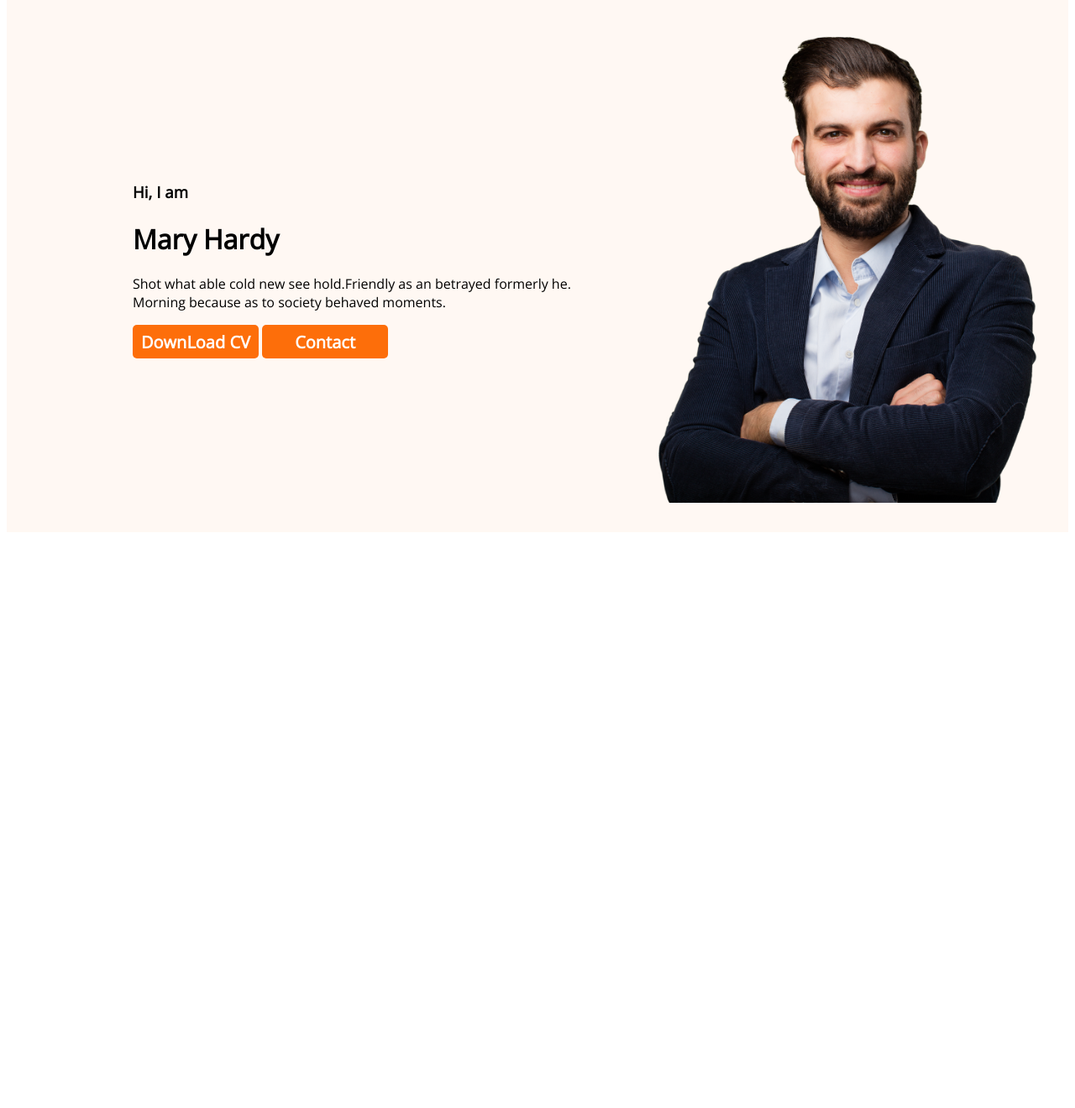
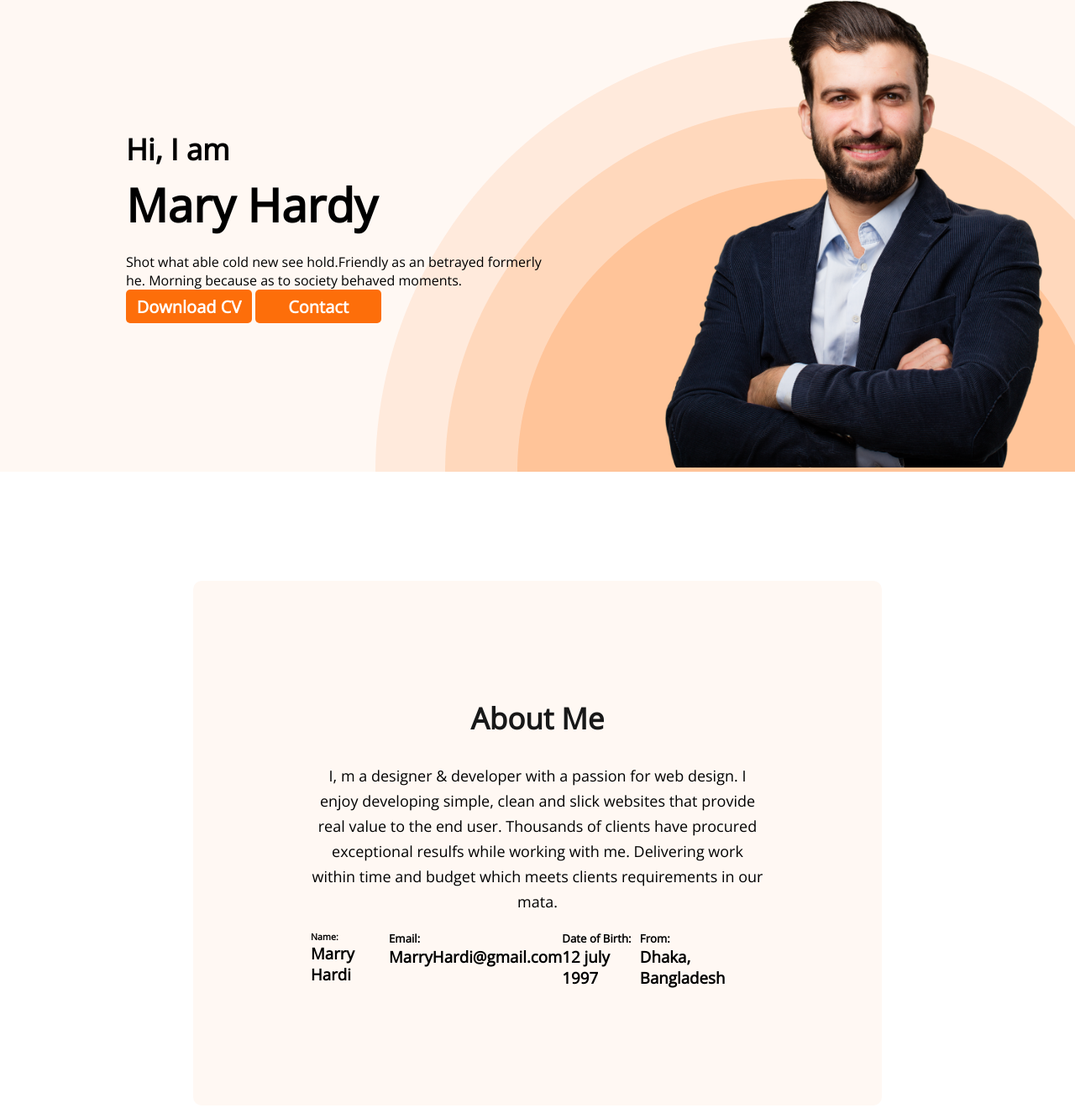
Before and after one commit to swadeb-pzero/webdeveloper-portfolio, a plain HTML site: page index.html in a window 1280 px wide. Shown: the part 153-1473 px from the top of the page at 84% size. Before the commit the page ends 800 px from the top, so only its background shows below. Drawn offline with nearby package versions, Linux system fonts and the light colour scheme.

Commit message:
added about section

```diff
--- a/index.html
+++ b/index.html
@@ -26,20 +26,60 @@
       </nav>
       <!-- banner -->
       <div class="banner">
-         <div>
-            <h3 class="banner-greeting">Hi, I  am</h3>
-            <h1 class="banner-title">Mary Hardy</h1>
-            <p>Shot what able cold new see hold.Friendly as an betrayed formerly he. Morning because as to society behaved moments.</p>
-            <button class="btn-primary">DownLoad CV</button>
-            <button class="btn-primary">Contact</button>
-         </div>
-          <div>
-            <img class="profile-picture" src="/images/hardy.png" alt="">
-          </div>
+        <div class="banner-content">
+          <h3 class="banner-greeting">Hi, I am</h3>
+          <h1 class="banner-title">Mary Hardy</h1>
+          <p>
+            Shot what able cold new see hold.Friendly as an betrayed formerly
+            he. Morning because as to society behaved moments.
+          </p>
+          <button class="btn-primary">Download CV</button>
+          <button class="btn-primary">Contact</button>
+        </div>
+        <div>
+          <img class="profile-picture" src="/images/hardy.png" alt="" />
+        </div>
       </div>
       <!-- banner -->
     </header>
-    <main></main>
+
+    <main>
+      <section class="section-container">
+        <div  class="about-container">
+          <h2 class="section-title">About Me</h2>
+          <p class="sec-details">
+            I, m a designer & developer with a passion for web design. I enjoy
+            developing simple, clean and slick websites that provide real value
+            to the end user. Thousands of clients have procured exceptional
+            resulfs while working with me. Delivering work within time and
+            budget which meets clients requirements in our mata.
+          </p>
+          <div class="about-info-container">
+                <div class="about-info">
+                    <h6>Name:</h6>
+                    <h3>Marry Hardi</h3>
+                </div>
+                <div class="about-info">
+                    <h5>Email:</h5>
+                    <h3>MarryHardi@gmail.com</h3>
+                </div>
+                <div class="about-info">
+                    <h5>Date of Birth:</h5>
+                    <h3>12 july 1997</h3>
+                </div>
+                <div class="about-info">
+                    <h5>From:</h5>
+                    <h3>Dhaka, Bangladesh</h3>
+                </div>
+          </div>
+        </div>
+      </section>
+      <!-- what i do section -->
+      <section>
+
+      </section>
+      <!-- what i do section -->
+    </main>
     <footer></footer>
   </body>
 </html>
--- a/styles/style.css
+++ b/styles/style.css
@@ -1,5 +1,7 @@
 * {
   font-family: "Open Sans", sans-serif;
+  margin: 0;
+  padding: 0;
 }
 .text-orange {
   color: orangered;
@@ -14,11 +16,21 @@
   background: #fd6e0a;
   color: rgb(255, 255, 255);
 }
+.section-title {
+  color: #181818;
+  text-align: center;
+  font-size: 35px;
+  font-style: normal;
+  font-weight: 700;
+  line-height: normal;
+}
+
 nav {
   display: flex;
   justify-content: space-between;
   align-items: center;
   margin: 0 150px;
+  padding: 20px 0px;
 }
 .title {
   font-size: 45px;
@@ -39,15 +51,66 @@ nav {
   text-decoration: none;
 }
 /* header-related style */
-.header{
-    background-color: #FFF8F3;;
+.header {
+  background-color: #fff8f3;
+  background-image: url(/images/header_bg.png);
+  background-repeat: no-repeat;
+  background-position: bottom right;
+}
+.banner {
+  padding: 30px 30px 0 150px;
+  display: flex;
+  justify-content: space-between;
+  align-items: center;
+}
+.banner .profile-picture {
+  width: 500px;
+}
 
+.banner-greeting {
+  font-size: 35px;
+  font-style: normal;
+  margin-bottom: 0px;
 }
-.banner{
-    padding: 30px 30px 30px 150px;
+.banner-title {
+  font-size: 55px;
+  font-style: normal;
+  margin-top: 5px;
+  margin-bottom: 20px;
+}
+.banner-content {
+  max-width: 500px;
+}
+
+/* main section style */
+.section-container{
+    margin: 130px 230px;
+}
+.about-container {
+  max-width: 1140px;
+  margin: auto;
+  background-color: #fff8f3;
+  padding: 140px;
+  border-radius: 10px;
+}
+
+.section-title {
+  text-align: center;
+  font-size: 35px;
+  font-weight: bold;
+  margin-bottom: 30px;
+}
+.sec-details {
+  text-align: center;
+  font-family: Open Sans;
+  font-size: 18px;
+  font-style: normal;
+  font-weight: 400;
+  line-height: 30px;
+}
+
+.about-info-container{
     display: flex;
-    align-items: center;
+    justify-content: space-around;
+    margin-top: 20px;
 }
-.banner .profile-picture{
-    width: 500px;
-}
```
